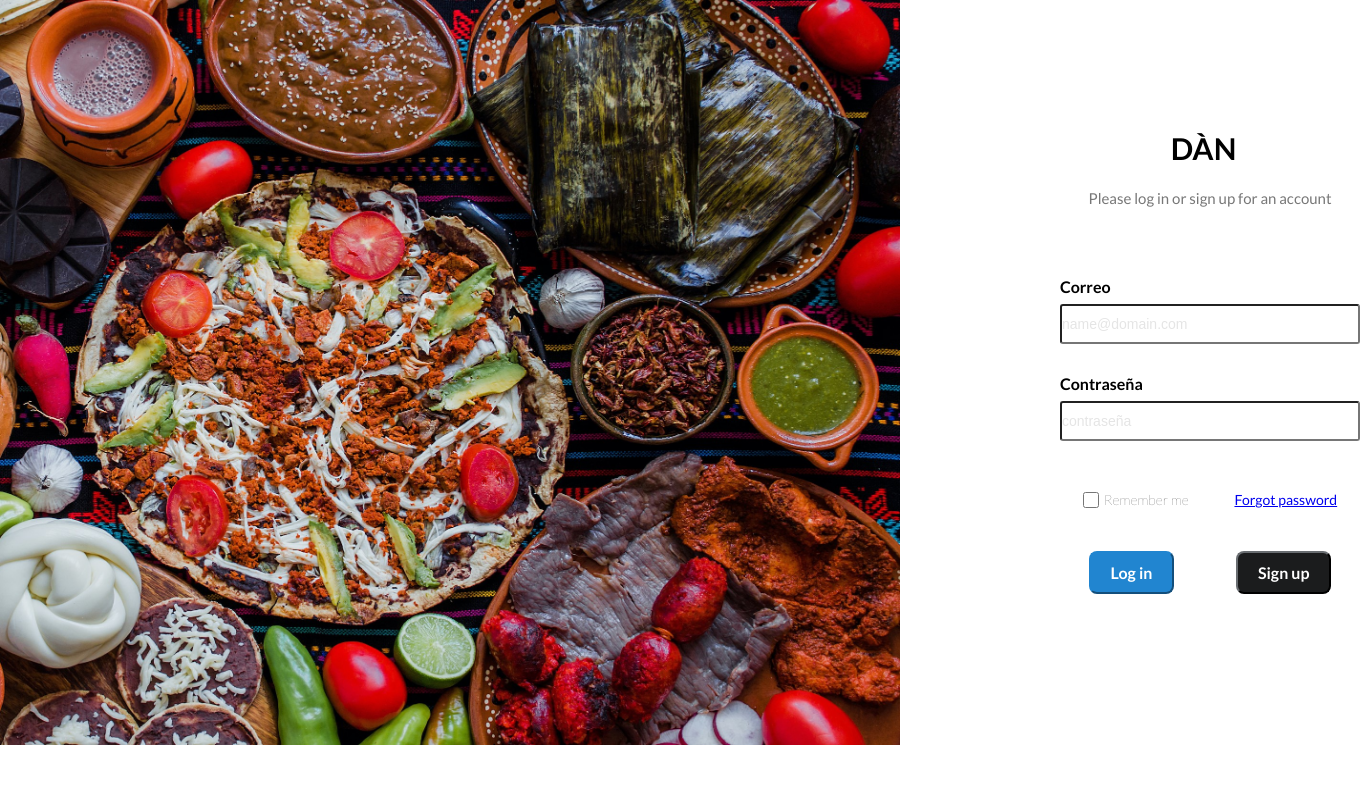
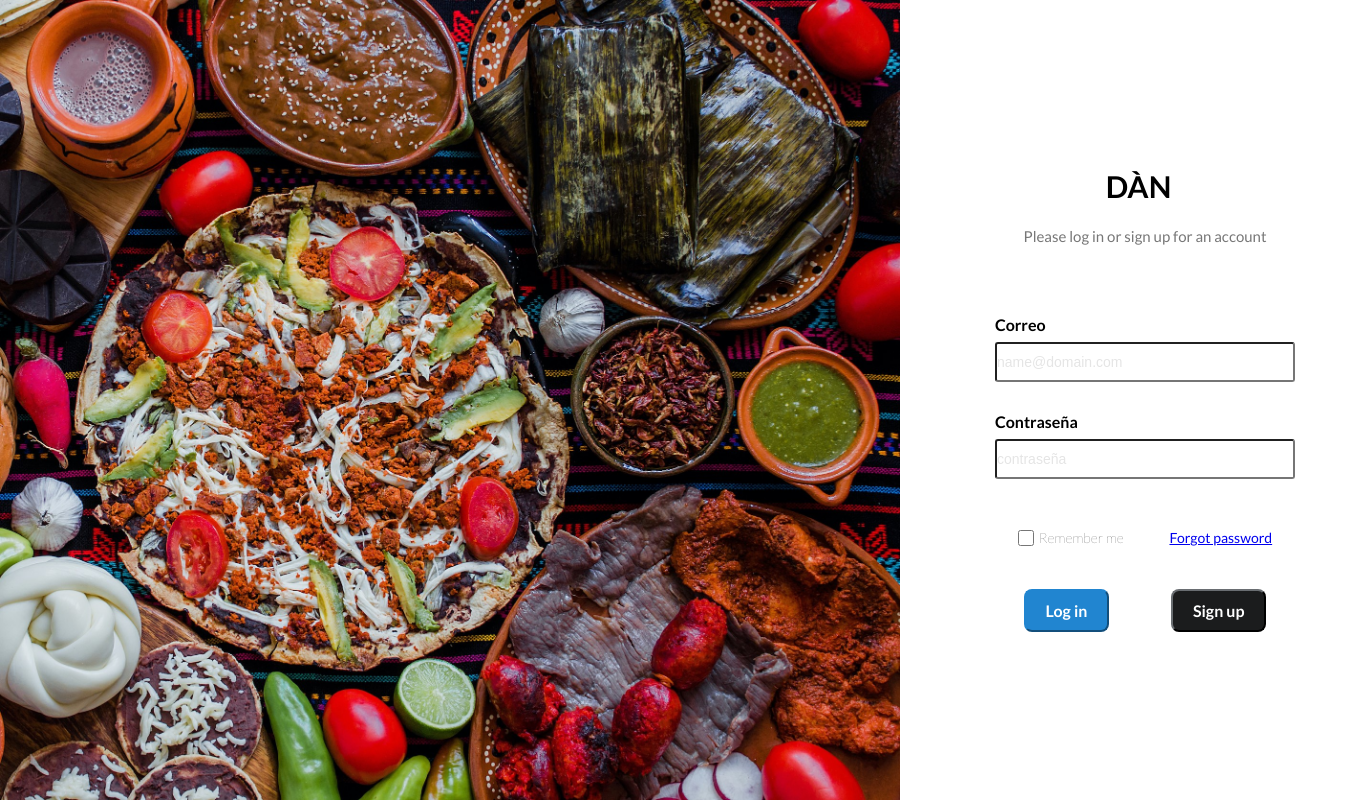
Before and after one commit to Amprex5101/Cooperativahtml, a PHP site: page /inicio-sesion.html in a window 1360 px wide. Run offline with PHP 8.4, Linux system fonts and the light colour scheme.

Commit message:
Cambios hechos para la foto de inicio-sesion

```diff
--- a/CSS/inicio-sesion.css
+++ b/CSS/inicio-sesion.css
@@ -13,20 +13,26 @@ html{
 body{
     background-color: white;
 }
-.fondoinicio{
+.fondo{
+    height: max-content;
+    width: max-content;
+}
+.fondoinicio {
     padding: 0px;
     margin-right: 30px;
     float: left;
-    width: 90rem;
-    height: 74.5rem;
+    width: 90rem; /* Ancho sigue siendo 90rem */
+    height: 100vh; /* Altura al 100% del viewport height */
+    box-sizing: border-box; /* Incluye el padding y borde en el cálculo de altura */
 }
 .contenedor-formulario{
 display: flex;
 }
 
 .formularioo{
-    margin-left: 13rem;
     font-family: "Lato", sans-serif;
+    display: flex;
+    margin: auto;
     label{
         display: block;
         margin-top: 30px;
@@ -54,7 +60,6 @@ display: flex;
     font-family: "Lato", sans-serif;
 
     h3{
-        margin-top: 13rem;
         font-size: 30px;
         text-align:center;
         width: 28.7rem;
--- a/inicio-sesion.html
+++ b/inicio-sesion.html
@@ -15,6 +15,7 @@
             <img class="fondoinicio" src="img/recetas-de-comida-típicas-de-Oaxaca-11-1.jpeg" alt="">
         </div>
         <form class="formularioo">
+            <div>
                 <div class="texto-formulario">
                     <h3>DÀN</h3>
                     <p>Please log in or sign up for an account</p>
@@ -34,6 +35,7 @@
                     <button class="Login">Log in</button>
                     <button class="Signup">Sign up</button>
                 </div>
+            </div>
         </form>
 
     </div>
```
Lines whose indentation alone changed are shown as unchanged.
